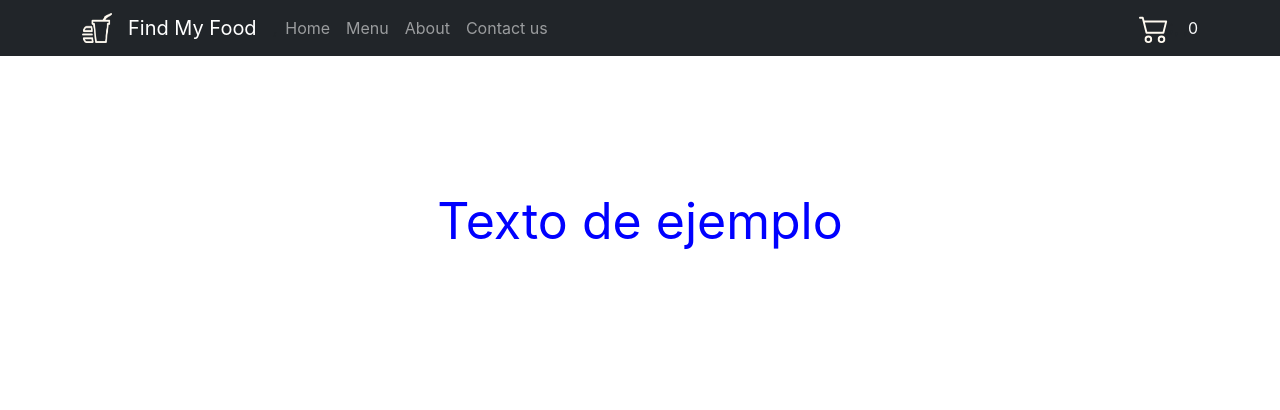
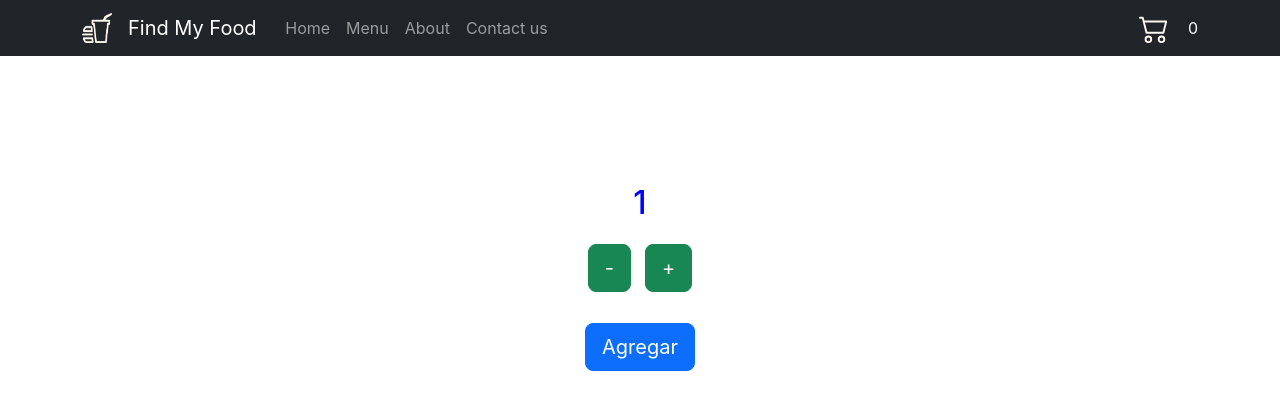
Before and after one commit to carrilagustin/find-my-food-coderhouse, a React (Create React App) app: page / in a window 1280 px wide. Shown: the top 410 px of the page. Built offline with nearby package versions, Linux system fonts and the light colour scheme.

Commit message:
Contador - Carril

```diff
--- a/src/App.js
+++ b/src/App.js
@@ -1,12 +1,14 @@
 import './App.css';
 import 'bootstrap/dist/css/bootstrap.css';
 import NavBar from './components/NavBar';
+import ItemListContainer from './components/ItemListContainer'
 
 
 function App() {
   return (
     <>
       <NavBar />
+      <ItemListContainer />
     </>
   );
 }
--- /dev/null
+++ b/src/components/ItemCount.js
@@ -0,0 +1,50 @@
+import React, { useState } from 'react'
+import { Button, ButtonGroup } from 'react-bootstrap'
+
+
+function ItemCount(props) {
+
+    const [count, setCount] = useState(+(props.initial));
+
+    const decrease = () => {
+        if (count <= props.initial) {
+            return;
+        } else {
+            setCount(count - 1)
+        }
+    }
+
+    const increase = () => {
+        if (count >= props.stock) {
+            return;
+        } else {
+            setCount(count + 1);
+        }
+    }
+
+    const onAdd = () => {
+        console.log("Has agregago " + count + " articulos")
+    }
+
+
+    return (
+        <>
+        <div>
+            <h2>{count}</h2>
+                <ButtonGroup className="mb-2">
+                    <Button variant="success" size="lg" onClick={decrease}>-</Button>
+                </ButtonGroup>
+                {' '}
+                <ButtonGroup className="mb-2">
+                    <Button variant="success" size="lg" onClick={increase}>+</Button>
+                </ButtonGroup>
+                {' '}
+        </div>
+        <div>
+            <Button variant="primary" size="lg" onClick={onAdd}>Agregar</Button>
+        </div>
+        </>
+    )
+}
+
+export default ItemCount
--- a/src/components/ItemListContainer.css
+++ b/src/components/ItemListContainer.css
@@ -8,4 +8,5 @@ body {
     color: blue;
     padding-top: 10%;
     font-size: 50px;
+    align-items: center;
 }
--- a/src/components/ItemListContainer.js
+++ b/src/components/ItemListContainer.js
@@ -1,10 +1,15 @@
 import React from 'react'
 import './ItemListContainer.css'
+import ItemCount from './ItemCount'
+
 
 function ItemListContainer() {
     return (
-
-        <div className="textExample">Texto de ejemplo</div>
+        <>
+            <div className="textExample">
+                <ItemCount stock={5} initial={1}/>
+            </div>
+        </>
     )
 }
 
--- a/src/components/NavBar.js
+++ b/src/components/NavBar.js
@@ -5,7 +5,7 @@ import Navbar from 'react-bootstrap/Navbar'
 import Nav from 'react-bootstrap/Nav'
 import { Container } from 'react-bootstrap'
 import CartWidget from './CartWidget'
-import ItemListContainer from './ItemListContainer'
+
 
 
 function navBar() {
@@ -36,8 +36,6 @@ function navBar() {
                         </Navbar.Collapse>
                 </Container>
             </Navbar>
-
-            <ItemListContainer />
         </>
     );
 }
```
